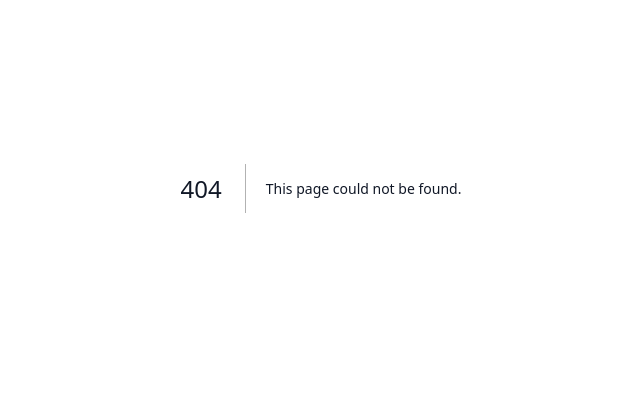
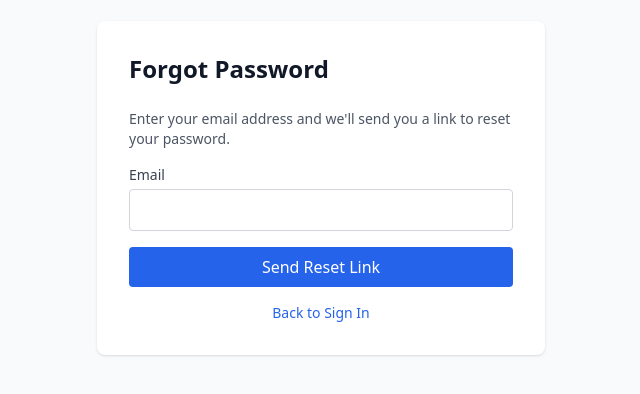
Before and after one commit to guest-li/personal-task, a Next.js app: page /forgot-password in a window 1280 px wide. Before the commit this address had no page. Shown: the part 212-606 px from the top of the page, without its empty margins (319-959 px from the left). Built offline with nearby package versions, Linux system fonts and the light colour scheme.

Commit message:
feat: add forgot-password and reset-password page UI

```diff
--- /dev/null
+++ b/app/(auth)/forgot-password/page.tsx
@@ -0,0 +1,81 @@
+"use client";
+
+import { useState } from "react";
+
+export default function ForgotPasswordPage() {
+  const [error, setError] = useState("");
+  const [sent, setSent] = useState(false);
+  const [loading, setLoading] = useState(false);
+
+  async function handleSubmit(e: React.FormEvent<HTMLFormElement>) {
+    e.preventDefault();
+    setError("");
+    setLoading(true);
+
+    const form = new FormData(e.currentTarget);
+
+    try {
+      const res = await fetch("/api/v1/auth/forgot-password", {
+        method: "POST",
+        headers: { "Content-Type": "application/json" },
+        body: JSON.stringify({ email: form.get("email") }),
+      });
+
+      if (!res.ok) {
+        const data = await res.json();
+        setError(data.error ?? "Request failed");
+        return;
+      }
+
+      setSent(true);
+    } catch {
+      setError("Network error");
+    } finally {
+      setLoading(false);
+    }
+  }
+
+  return (
+    <main className="flex min-h-screen items-center justify-center bg-gray-50 px-4">
+      <div className="w-full max-w-md rounded-lg bg-white p-8 shadow">
+        <h1 className="mb-6 text-2xl font-bold text-gray-900">Forgot Password</h1>
+
+        {sent ? (
+          <div className="rounded bg-green-50 p-4 text-sm text-green-700">
+            If an account with that email exists, a password reset link has been sent.
+            Check your inbox.
+          </div>
+        ) : (
+          <>
+            {error && (
+              <div className="mb-4 rounded bg-red-50 p-3 text-sm text-red-700">{error}</div>
+            )}
+
+            <p className="mb-4 text-sm text-gray-600">
+              Enter your email address and we&apos;ll send you a link to reset your password.
+            </p>
+
+            <form onSubmit={handleSubmit} className="space-y-4">
+              <div>
+                <label htmlFor="email" className="block text-sm font-medium text-gray-700">
+                  Email
+                </label>
+                <input id="email" name="email" type="email" required
+                  className="mt-1 block w-full rounded border border-gray-300 px-3 py-2 focus:border-blue-500 focus:outline-none focus:ring-1 focus:ring-blue-500" />
+              </div>
+
+              <button type="submit" disabled={loading}
+                className="w-full rounded bg-blue-600 px-4 py-2 text-white hover:bg-blue-700 disabled:opacity-50">
+                {loading ? "Sending..." : "Send Reset Link"}
+              </button>
+            </form>
+          </>
+        )}
+
+        <p className="mt-4 text-center text-sm text-gray-600">
+          <a href="/sign-in" className="text-blue-600 hover:underline">Back to Sign In</a>
+        </p>
+      </div>
+    </main>
+  );
+}
--- /dev/null
+++ b/app/(auth)/reset-password/page.tsx
@@ -0,0 +1,94 @@
+"use client";
+
+import { useState } from "react";
+import { useSearchParams, useRouter } from "next/navigation";
+
+export default function ResetPasswordPage() {
+  const router = useRouter();
+  const searchParams = useSearchParams();
+  const token = searchParams.get("token");
+  const [error, setError] = useState("");
+  const [loading, setLoading] = useState(false);
+
+  if (!token) {
+    return (
+      <main className="flex min-h-screen items-center justify-center bg-gray-50 px-4">
+        <div className="w-full max-w-md rounded-lg bg-white p-8 shadow text-center">
+          <h1 className="mb-4 text-2xl font-bold text-red-600">Invalid Link</h1>
+          <p className="text-gray-600">This password reset link is invalid or has expired.</p>
+          <a href="/forgot-password" className="mt-4 inline-block text-blue-600 hover:underline">
+            Request a new link
+          </a>
+        </div>
+      </main>
+    );
+  }
+
+  async function handleSubmit(e: React.FormEvent<HTMLFormElement>) {
+    e.preventDefault();
+    setError("");
+    setLoading(true);
+
+    const form = new FormData(e.currentTarget);
+    const body = {
+      token,
+      password: form.get("password"),
+      confirmPassword: form.get("confirmPassword"),
+    };
+
+    try {
+      const res = await fetch("/api/v1/auth/reset-password", {
+        method: "POST",
+        headers: { "Content-Type": "application/json" },
+        body: JSON.stringify(body),
+      });
+
+      if (!res.ok) {
+        const data = await res.json();
+        setError(data.error ?? "Reset failed");
+        return;
+      }
+
+      router.push("/sign-in?reset=success");
+    } catch {
+      setError("Network error");
+    } finally {
+      setLoading(false);
+    }
+  }
+
+  return (
+    <main className="flex min-h-screen items-center justify-center bg-gray-50 px-4">
+      <div className="w-full max-w-md rounded-lg bg-white p-8 shadow">
+        <h1 className="mb-6 text-2xl font-bold text-gray-900">Set New Password</h1>
+
+        {error && (
+          <div className="mb-4 rounded bg-red-50 p-3 text-sm text-red-700">{error}</div>
+        )}
+
+        <form onSubmit={handleSubmit} className="space-y-4">
+          <div>
+            <label htmlFor="password" className="block text-sm font-medium text-gray-700">
+              New Password
+            </label>
+            <input id="password" name="password" type="password" required minLength={8}
+              className="mt-1 block w-full rounded border border-gray-300 px-3 py-2 focus:border-blue-500 focus:outline-none focus:ring-1 focus:ring-blue-500" />
+          </div>
+
+          <div>
+            <label htmlFor="confirmPassword" className="block text-sm font-medium text-gray-700">
+              Confirm New Password
+            </label>
+            <input id="confirmPassword" name="confirmPassword" type="password" required minLength={8}
+              className="mt-1 block w-full rounded border border-gray-300 px-3 py-2 focus:border-blue-500 focus:outline-none focus:ring-1 focus:ring-blue-500" />
+          </div>
+
+          <button type="submit" disabled={loading}
+            className="w-full rounded bg-blue-600 px-4 py-2 text-white hover:bg-blue-700 disabled:opacity-50">
+            {loading ? "Resetting..." : "Reset Password"}
+          </button>
+        </form>
+      </div>
+    </main>
+  );
+}
```
